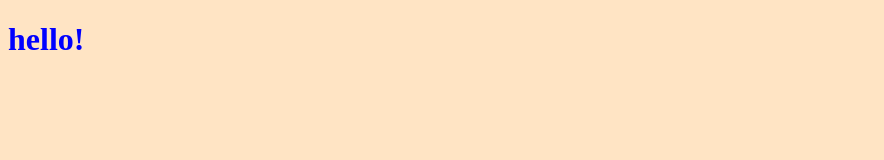
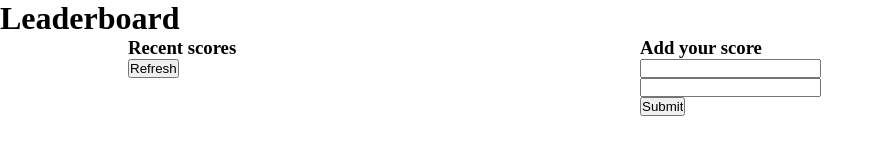
Before and after one commit to a-laarabi/Leaderboard, a website built with webpack: page src/index.html in a window 1280 px wide. Shown: the whole page, without its empty margins (0-884 px from the left). Built offline with nearby package versions, Linux system fonts and the light colour scheme.

Commit message:
Updating index.html & style.css

```diff
--- a/src/index.html
+++ b/src/index.html
@@ -4,9 +4,30 @@
   <meta charset="UTF-8">
   <meta http-equiv="X-UA-Compatible" content="IE=edge">
   <meta name="viewport" content="width=device-width, initial-scale=1.0">
+  <link rel="stylesheet" href="style.css">
   <title>Leaderboard</title>
 </head>
 <body>
-  <h1>hello!</h1>
+  <header>
+    <h1 class="logo">Leaderboard</h1>
+  </header>
+  <section class="container">
+    <section class="scores">
+      <h1>Recent scores</h1>
+      <button>Refresh</button>
+      <div class="listScores">
+
+      </div>
+    </section>
+
+    <section class="addScore">
+      <h1>Add your score</h1>
+      <form action="">
+        <input type="text">
+        <input type="text">
+        <input type="button" value="Submit">
+      </form>
+    </section>
+  </section>
 </body>
 </html>
--- a/src/style.css
+++ b/src/style.css
@@ -1,7 +1,29 @@
-body {
-  background-color: bisque;
+* {
+  margin: 0;
+  padding: 0;
 }
 
-h1 {
-  color: blue;
+.container {
+  display: grid;
+  grid-template-columns: 10% 40% 40% 10%;
 }
+
+.scores {
+  grid-column-start: 2;
+  grid-column-end: 3;
+}
+
+.scores button {
+  display: inline;
+}
+
+.addScore {
+  grid-column-start: 3;
+  grid-column-end: 4;
+  /* display: flex; */
+  /* flex-direction: column; */
+}
+
+.addScore input {
+  display: block;
+}
```
Also changed, not shown: 1 other file.
